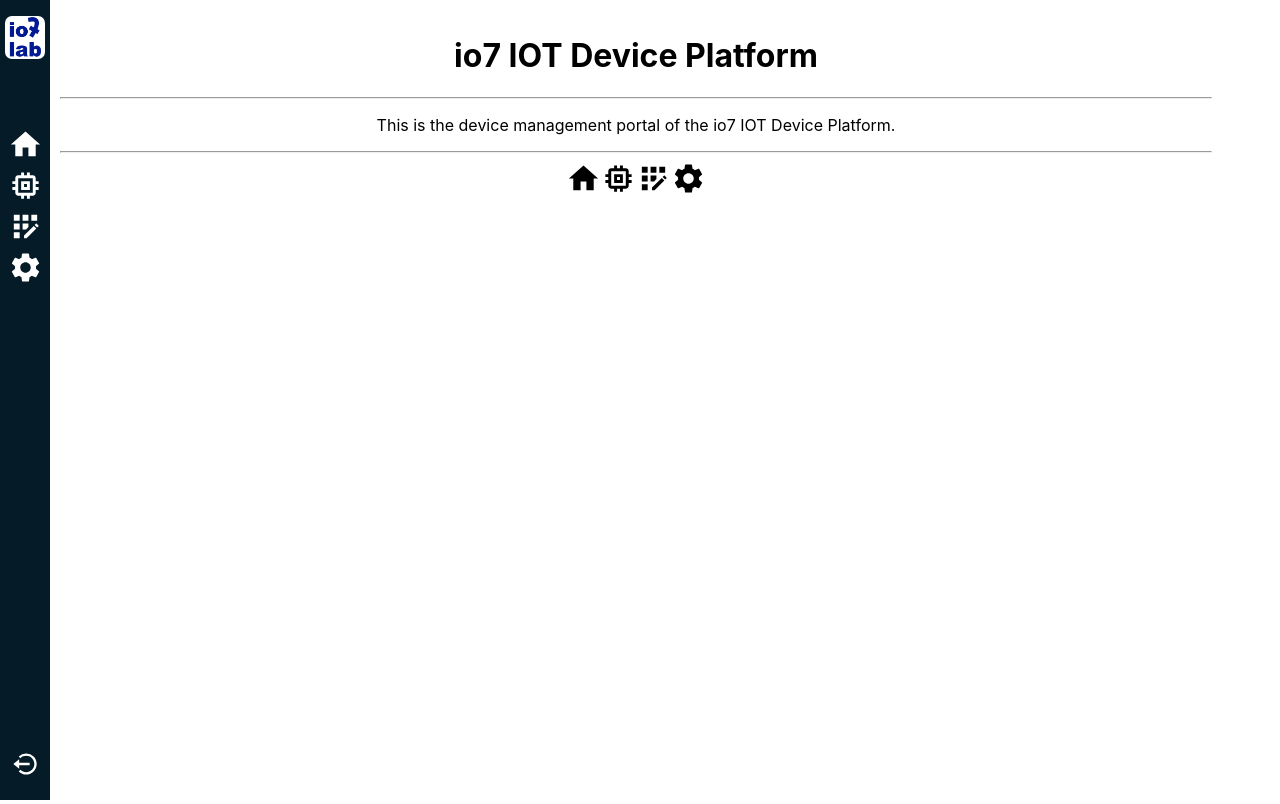
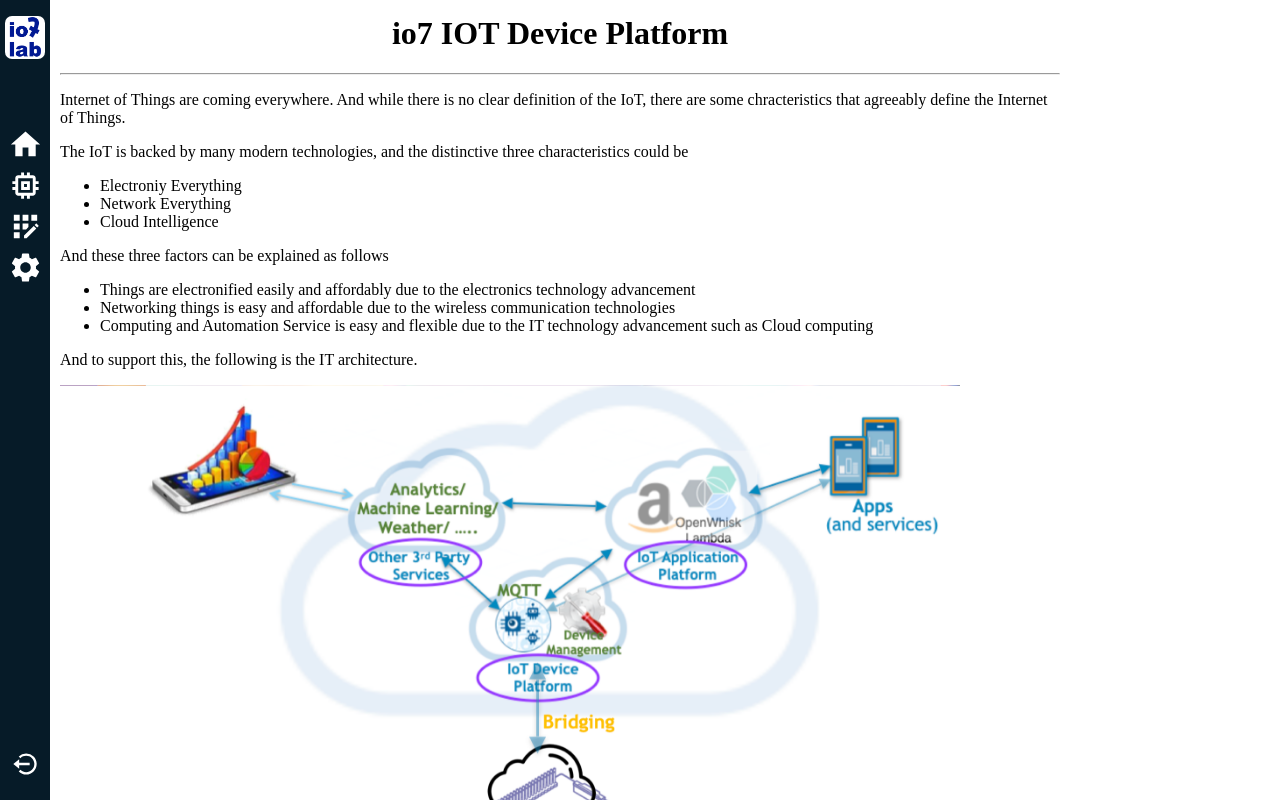
Before and after one commit to io7lab/io7-management-web, a React (Create React App) app: page / in a window 1280 px wide. Built offline with nearby package versions, Linux system fonts and the light colour scheme.

Commit message:
initial documentation

```diff
--- /dev/null
+++ b/public/intro.html
@@ -0,0 +1,20 @@
+<center><h1>io7 IOT Device Platform</h1><hr/></center>
+<p>Internet of Things are coming everywhere. And while there is no clear definition of the IoT, there are some chracteristics that agreeably define the Internet of Things. </p>
+<p>The IoT is backed by many modern technologies, and the distinctive three characteristics could be</p>
+<ul>
+    <li>Electroniy Everything</li>
+    <li>Network Everything</li>
+    <li>Cloud Intelligence</li>
+</ul>
+<p>And these three factors can be explained as follows</p>
+<ul>
+    <li>Things are electronified easily and affordably due to the electronics technology advancement</li>
+    <li>Networking things is easy and affordable due to the wireless communication technologies</li>
+    <li>Computing and Automation Service is easy and flexible due to the IT technology advancement such as Cloud computing</li>
+</ul>
+<p>And to support this, the following is the IT architecture.</p>
+<img src="pics/architecture1.png" alt="Architecture1" width="900px"><br>
+<p>Things are connected to the IoT Device Platform. They are not aware of the others and don't talk to each other directly but talk to the IoT Device platform. That way, mix and match are easily done by the IoT application level on the Cloud, ie on the IoT Application Platform.</p>
+
+<p>This picture shows the basic components of the io7 Internet of Things Architecture.</p>
+<img src="pics/architecture2.png" alt="Architecture1" width="900px%">
--- a/src/pages/Home.js
+++ b/src/pages/Home.js
@@ -7,18 +7,7 @@
 const Home = (props) => {
 
     return (
-        <div>
-            <center>
-                <h1>io7 IOT Device Platform</h1>
-                <hr />
-                <p>This is the device management portal of the io7 IOT Device Platform.</p>
-                <hr />
-                <HomeIcon fontSize='large' />
-                <MemoryIcon fontSize='large' />
-                <AppRegistrationIcon fontSize='large' />
-                <SettingsIcon fontSize='large' />
-            </center>
-        </div>
+        <iframe src="/intro.html" frameborder="0" marginheight="0" marginwidth="0" width="1000px" height="100%"></iframe>
     )
 }
 
```
Also changed, not shown: public/pics/architecture1.png (added), public/pics/architecture2.png (added).
